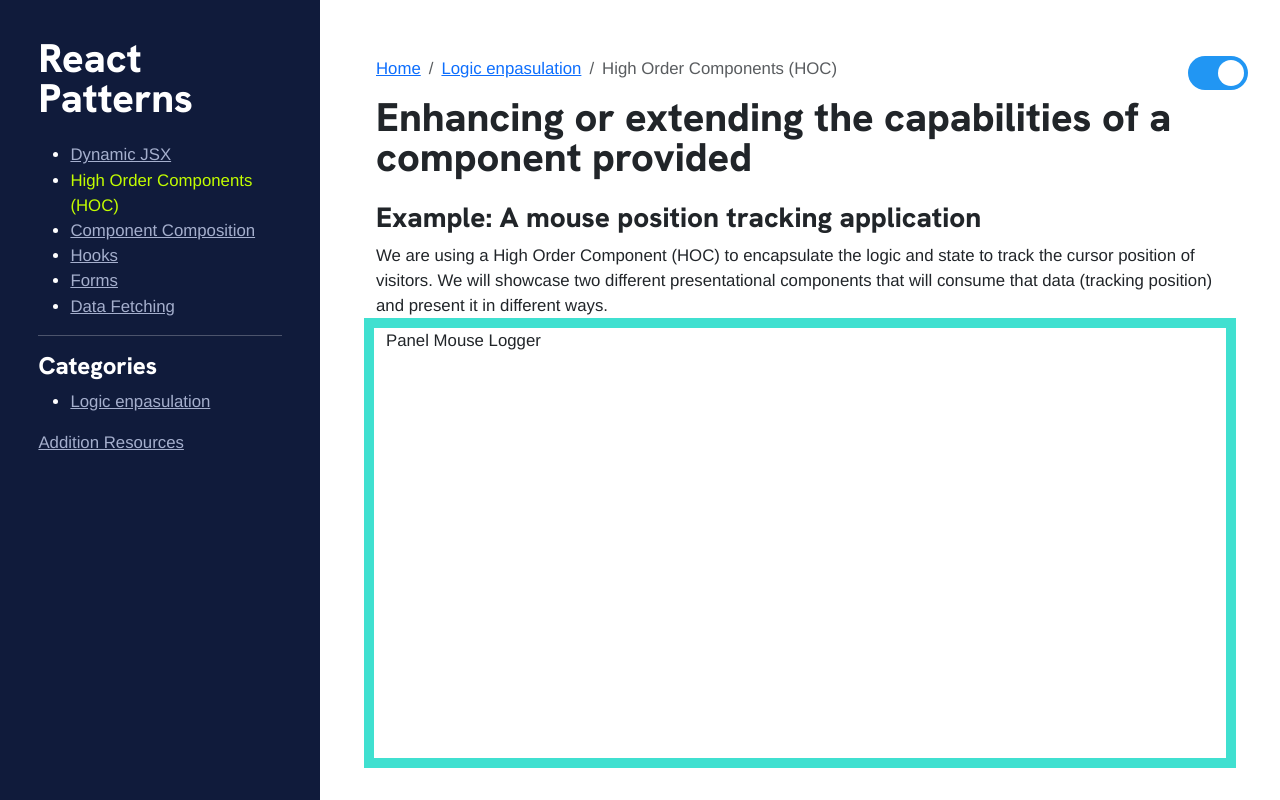
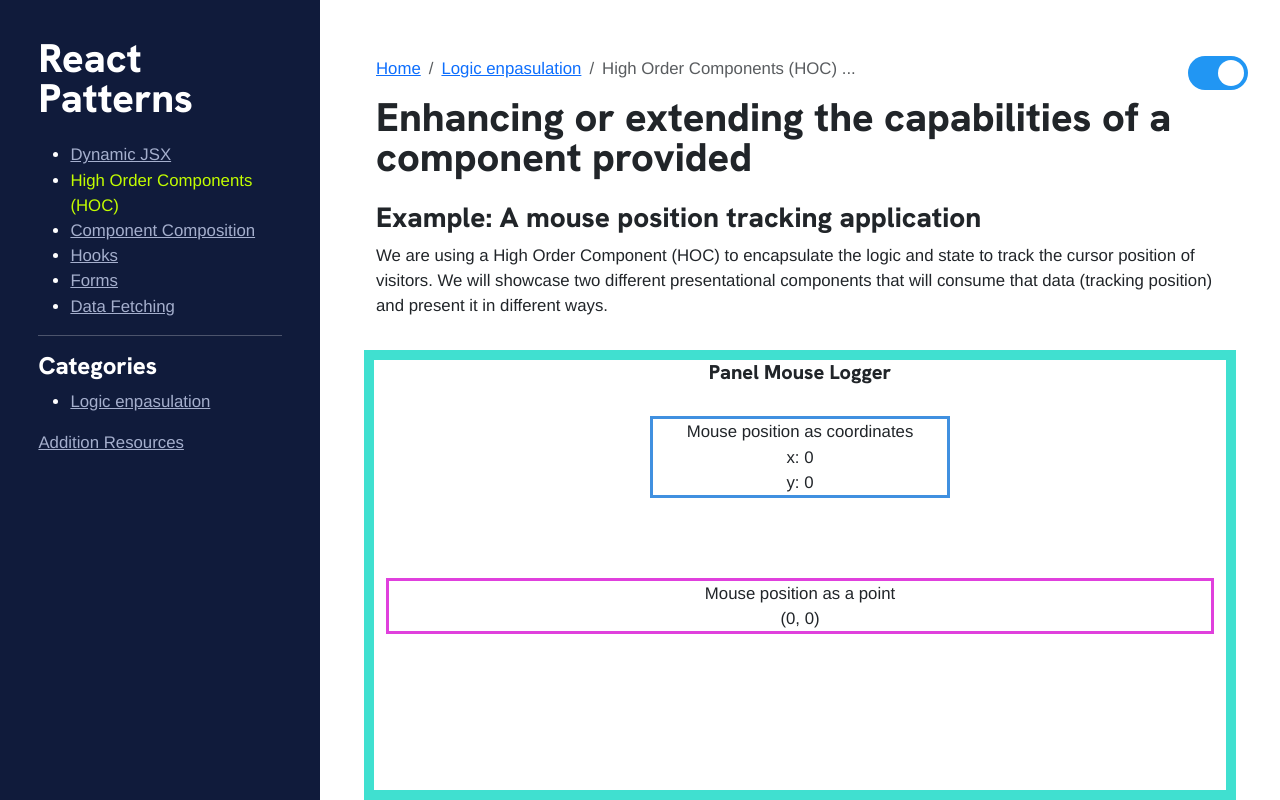
Before and after one commit to ericnjanga/React-Cookbook, a React (Create React App) app: page /high-order-components in a window 1280 px wide. Shown: the top 800 px of the page. Built offline with nearby package versions, Linux system fonts and the light colour scheme.

Commit message:
Breadcrumb component (unfinished) + Completed mouse logger component

```diff
--- /dev/null
+++ b/src/Breadcrumbs/index.js
@@ -0,0 +1,57 @@
+import React from "react";
+import { NavLink } from 'react-router-dom';
+
+const activateLink = ({ isActive }) => ( isActive ? 'active' : null );
+
+/**
+ *
+ * @returns TODO:
+ * - I must complete the React Router training before finishing up this component:
+ * https://www.coursera.org/learn/learn-react-router-6/home/module/1
+ */
+
+const Breadcrumbs = () => {
+
+    return (
+        <nav aria-label="breadcrumb">
+            <ol class="breadcrumb">
+                <li class="breadcrumb-item">
+                    <NavLink to="/" className={activateLink}>Home</NavLink>
+                </li>
+                <li class="breadcrumb-item">
+                    <NavLink to="/category-logic-enpasulation" className={activateLink}>Logic enpasulation</NavLink>
+                </li>
+                <li class="breadcrumb-item active" aria-current="page">High Order Components (HOC) ...</li>
+            </ol>
+        </nav>
+
+
+
+        // <nav aria-label="breadcrumb">
+        //     <ol class="breadcrumb">
+        //         <li class="breadcrumb-item">
+        //             <NavLink to="/" className={activateLink}>Home</NavLink>
+        //         </li>
+        //         <li class="breadcrumb-item">
+        //             <NavLink to="/category-logic-enpasulation" className={activateLink}>Logic enpasulation</NavLink>
+        //         </li>
+        //     </ol>
+        // </nav>
+
+
+
+        // <nav aria-label="breadcrumb">
+        //     <ol class="breadcrumb">
+        //         <li class="breadcrumb-item">
+        //             <NavLink to="/" className={activateLink}>Home</NavLink>
+        //         </li>
+        //         <li class="breadcrumb-item">
+        //             <NavLink to="/category-logic-enpasulation" className={activateLink}>Logic enpasulation</NavLink>
+        //         </li>
+        //         <li class="breadcrumb-item active" aria-current="page">Hooks</li>
+        //     </ol>
+        // </nav>
+    );
+}
+
+export default Breadcrumbs;
--- a/src/MouseLogger/index.js
+++ b/src/MouseLogger/index.js
@@ -1,14 +1,51 @@
 import './styles.css';
+import { useState, useEffect } from 'react';
 
+// Encapsulating cross-cutting concerns
+// HOC that returns a component enhanced with mouse positions
+const withMousePosition = (WrappedComponent) => {
+    return (props) => {
 
-const PanelMouseLogger = ({ mousePosition }) => {
-    if (!mousePosition) {
+        // Initiate mouse position and keeping it in the state
+        const [mousePosition, setMousePosition] = useState({
+            x: 0,
+            y: 0
+        });
+
+        useEffect(() => {
+            const handleMousePositionChange = (e) => {
+                // Set the state with current mouse position by reading
+                // the information from the browser event object which
+                // is passed as an argument to the callback
+                setMousePosition({
+                    x: e.clientX,
+                    y: e.clientY,
+                });
+            };
+
+            window.addEventListener('mousemove', handleMousePositionChange);
+
+            return () => {
+                // Removing subscriptions when the component unmounts
+                window.removeEventListener('mousemove', handleMousePositionChange);
+            };
+        }, []);
+
+        return (
+            <WrappedComponent {...props} mousePosition={mousePosition} />
+        );
+    };
+};
+
+// Gets a mouse position, and renders it as a coordinate
+const CoordinatesMouseLogger = ({ mousePosition }) => {
+    if (!mousePosition) { // Will not render anything if the mouse position is not provided
         return null;
     }
 
     return (
-        <div className="BasicTacker">
-            <p>Mouse position</p>
+        <div className="CoordinatesMouseLogger">
+            <p>Mouse position as coordinates</p>
             <div className="row">
                 <span>x: {mousePosition.x}</span>
                 <span>y: {mousePosition.y}</span>
@@ -17,24 +54,34 @@
     );
 };
 
+// Gets a mouse position, and renders it as a point
 const PointMouseLogger = ({ mousePosition }) => {
-    if (!mousePosition) {
+    if (!mousePosition) { // Will not render anything if the mouse position is not provided
         return null;
     }
 
     return (
-            <p>
-                ({mousePosition.x}, {mousePosition.y})
-            </p>
+            <div className="PointMouseLogger">
+                <p>Mouse position as a point</p>
+                <span>({mousePosition.x}, {mousePosition.y})</span>
+            </div>
     );
 };
 
+// Creating two new enhanced component versions that will be aware of the mouse position data
+const PanelMouseTracker = withMousePosition(CoordinatesMouseLogger);
+const PointMouseTracker = withMousePosition(PointMouseLogger);
+
 function MouseLogger() {
     return (
-        <div className="PanelMouseLogger">
-            <header className="header">Panel Mouse Logger</header>
-            <PanelMouseLogger />
-            <PointMouseLogger />
+        <div className="MouseLoggerApp">
+            <header className="header">
+                <h5>Panel Mouse Logger</h5>
+            </header>
+
+            {/** We will now have 2 different trackers that display the same information in different ways */}
+            <PanelMouseTracker />
+            <PointMouseTracker />
         </div>
     );
 }
--- a/src/MouseLogger/styles.css
+++ b/src/MouseLogger/styles.css
@@ -1,6 +1,19 @@
 
 
-.PanelMouseLogger {
+.MouseLoggerApp {
+  margin-top: 2rem;
   border: 10px solid turquoise;
   min-height: 450px;
+  text-align: center;
 }
+
+.CoordinatesMouseLogger {
+  border: 3px solid rgb(64, 144, 224);
+  max-width: 300px;
+  margin: 2rem auto;
+}
+
+.PointMouseLogger {
+  border: 3px solid rgb(224, 64, 221);
+  margin: 5rem auto;
+}
--- a/src/PageCategoryLogicEncapsulation.js
+++ b/src/PageCategoryLogicEncapsulation.js
@@ -1,5 +1,6 @@
 import React from "react";
 import { NavLink } from 'react-router-dom';
+import Breadcrumbs from "./Breadcrumbs";
 
 const activateLink = ({ isActive }) => ( isActive ? 'active' : null );
 
@@ -12,21 +13,9 @@
 
     return (
         <>
+            <Breadcrumbs />
+
             <div className="row">
-
-                {/*  --- Breadcrumb Component */}
-                <nav aria-label="breadcrumb">
-                    <ol class="breadcrumb">
-                        <li class="breadcrumb-item">
-                            <NavLink to="/" className={activateLink}>Home</NavLink>
-                        </li>
-                        <li class="breadcrumb-item">
-                            <NavLink to="/category-logic-enpasulation" className={activateLink}>Logic enpasulation</NavLink>
-                        </li>
-                    </ol>
-                </nav>
-                {/*  --- Breadcrumb Component */}
-
                 <h1>Logic encapsulation patterns</h1>
             </div>
 
--- a/src/PageHighOrderComponents.js
+++ b/src/PageHighOrderComponents.js
@@ -1,8 +1,7 @@
 import React from "react";
 import { NavLink } from 'react-router-dom';
 import MouseLogger from "./MouseLogger";
-
-const activateLink = ({ isActive }) => ( isActive ? 'active' : null );
+import Breadcrumbs from "./Breadcrumbs";
 
 const PageHighOrderComponents = () => {
 
@@ -13,23 +12,9 @@
 
     return (
         <>
+            <Breadcrumbs />
 
             <div className="row">
-
-                {/*  --- Breadcrumb Component */}
-                <nav aria-label="breadcrumb">
-                    <ol class="breadcrumb">
-                        <li class="breadcrumb-item">
-                            <NavLink to="/" className={activateLink}>Home</NavLink>
-                        </li>
-                        <li class="breadcrumb-item">
-                            <NavLink to="/category-logic-enpasulation" className={activateLink}>Logic enpasulation</NavLink>
-                        </li>
-                        <li class="breadcrumb-item active" aria-current="page">High Order Components (HOC)</li>
-                    </ol>
-                </nav>
-                {/*  --- Breadcrumb Component */}
-
                 <h1>Enhancing or extending the capabilities of a component provided</h1>
             </div>
 
--- a/src/PageHooks.js
+++ b/src/PageHooks.js
@@ -3,28 +3,14 @@
 import ExpenseTracker from './ExpenseTracker';
 import CustomHookTest from './CustomHookTest';
 import DaysOfTheWeek from './DaysOfTheWeek';
+import Breadcrumbs from "./Breadcrumbs";
 
 const activateLink = ({ isActive }) => ( isActive ? 'active' : null );
 
 const PageHooks = () => {
     return (
         <>
-            <div className="row">
-
-                {/*  --- Breadcrumb Component */}
-                <nav aria-label="breadcrumb">
-                    <ol class="breadcrumb">
-                        <li class="breadcrumb-item">
-                            <NavLink to="/" className={activateLink}>Home</NavLink>
-                        </li>
-                        <li class="breadcrumb-item">
-                            <NavLink to="/category-logic-enpasulation" className={activateLink}>Logic enpasulation</NavLink>
-                        </li>
-                        <li class="breadcrumb-item active" aria-current="page">Hooks</li>
-                    </ol>
-                </nav>
-                {/*  --- Breadcrumb Component */}
-            </div>
+            <Breadcrumbs />
 
             <div className="row">
                 <h1>React Hooks</h1>
--- a/src/styles/App.css
+++ b/src/styles/App.css
@@ -44,6 +44,7 @@
   color: #dce3fb;
 }
 .theme-dark p,
+.theme-dark span,
 .theme-dark ul {
   color: #b3bddf;
 }
```
